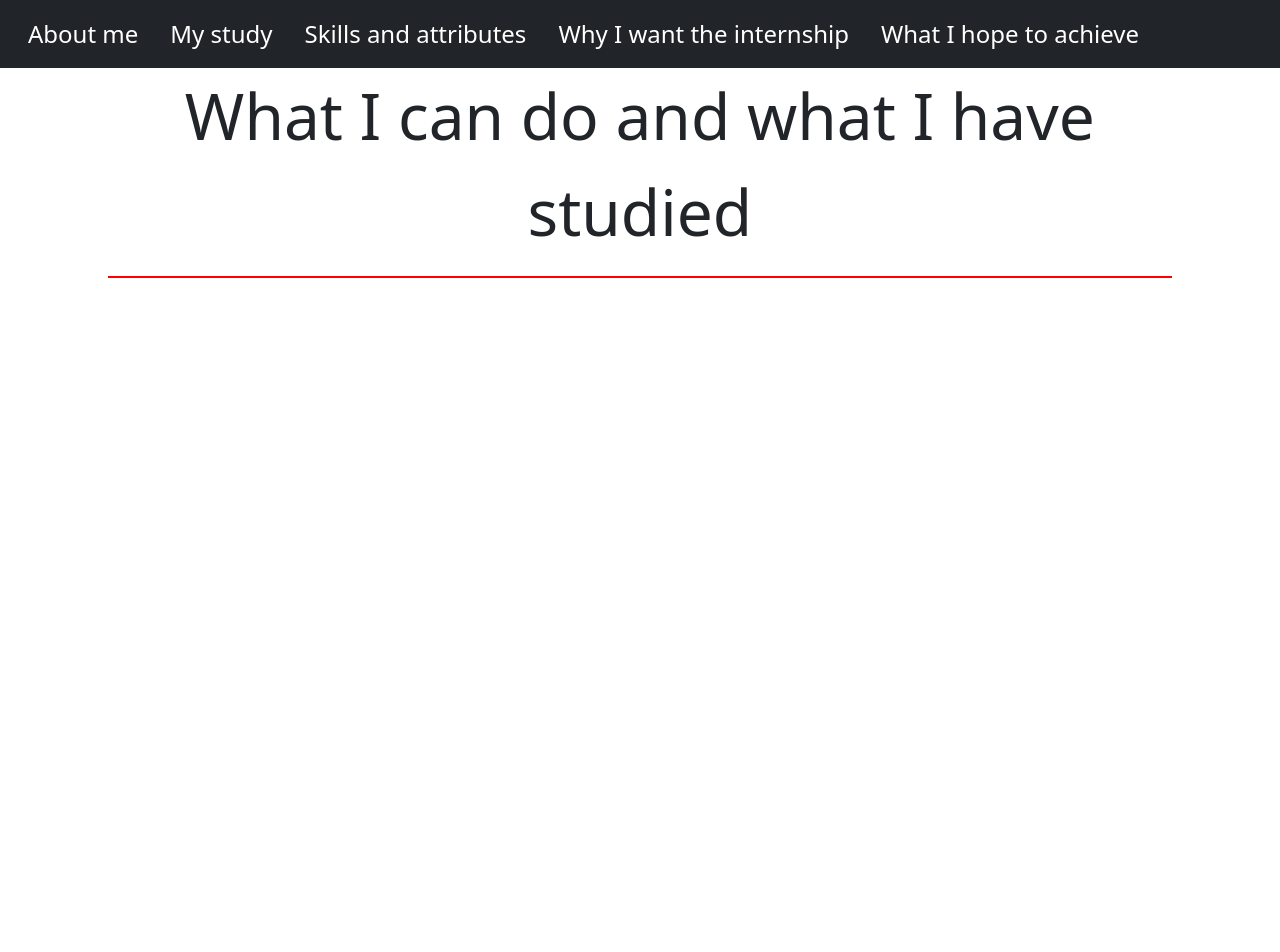
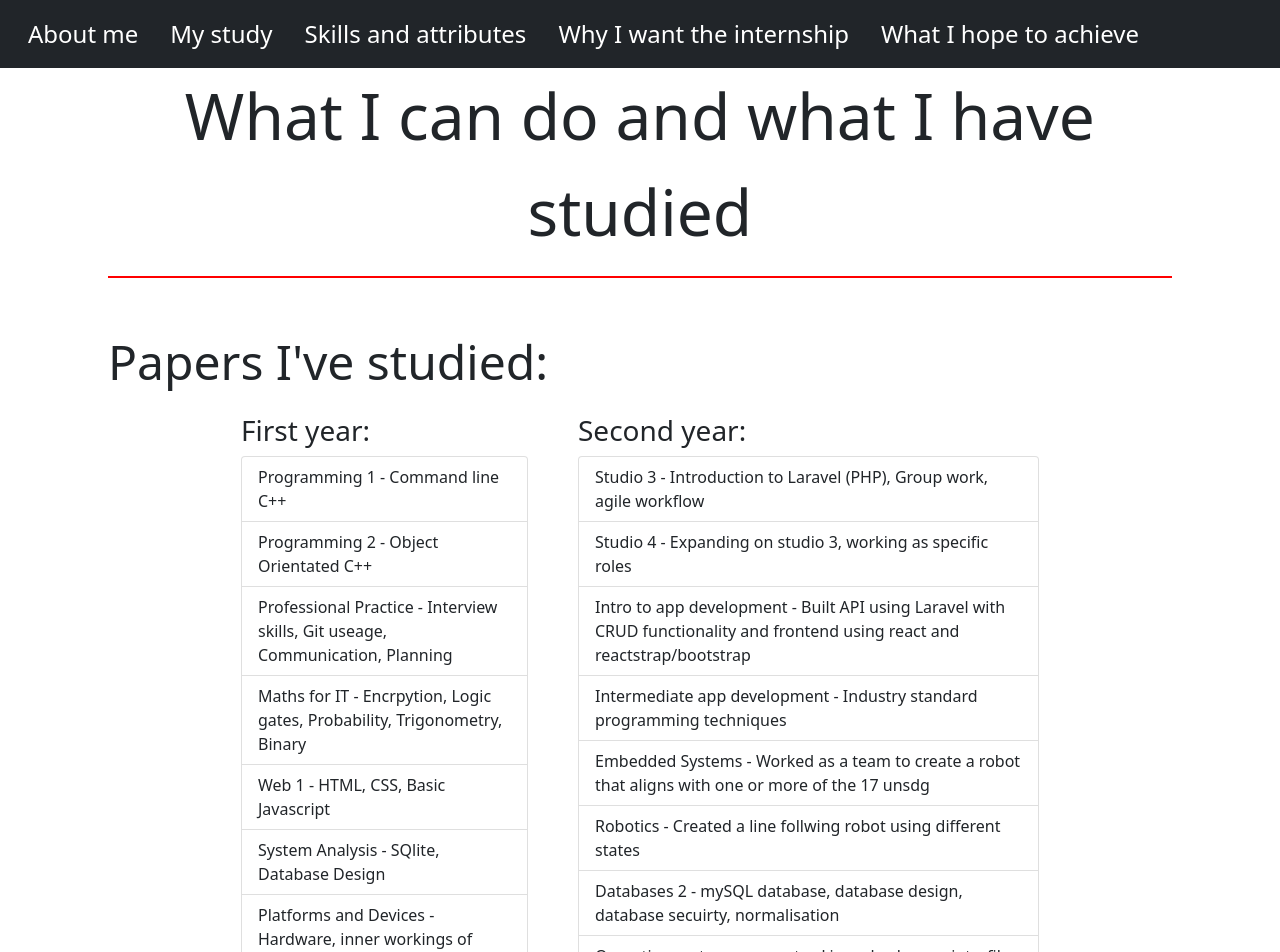
Before and after one commit to Hayden-McD/Firebrand-Application, a React (Create React App) app in the folder firebrand-application/: page /study in a window 1280 px wide. Shown: the top 952 px of the page. Before the commit the page ends 800 px from the top, so only its background shows below. Built offline with nearby package versions, Linux system fonts and the light colour scheme.

Commit message:
Finished the my study page and removed unnecessary div tags from all pages and removed unused class's from css file

```diff
--- a/firebrand-application/package.json
+++ b/firebrand-application/package.json
@@ -6,7 +6,9 @@
     "@testing-library/jest-dom": "^5.14.1",
     "@testing-library/react": "^11.2.7",
     "@testing-library/user-event": "^12.8.3",
+    "bootstrap": "^5.1.3",
     "react": "^17.0.2",
+    "react-bootstrap": "^2.0.1",
     "react-dom": "^17.0.2",
     "react-router-dom": "^5.3.0",
     "react-scripts": "4.0.3",
--- a/firebrand-application/src/Pages/aboutMe.js
+++ b/firebrand-application/src/Pages/aboutMe.js
@@ -1,8 +1,7 @@
 const AboutMe = () => {
 
   return (
-    <div class="container">
-      <div class="text-container">
+    <>
       <div class="page-title">
         <p>A little bit about me</p>
       </div>
@@ -30,8 +29,7 @@ const AboutMe = () => {
           I chose to study I.T as I felt this aligned with my areas of interest.
         </p>
       </div>
-      </div>
-    </div>
+    </>
   )
 }
 
--- a/firebrand-application/src/Pages/myStudy.js
+++ b/firebrand-application/src/Pages/myStudy.js
@@ -1,13 +1,50 @@
+import { ListGroup } from "react-bootstrap";
+
 const MyStudy = () => {
 
   return (
-    <div class="container">
-      <div class="text-container">
-        <div class="page-title">
-          <p>What I can do and what I have studied</p>
+    <>
+      <div class="page-title">
+        <p>What I can do and what I have studied</p>
+      </div>
+
+      <div class="paragraph-title">
+        <p>Papers I've studied: </p>
+      </div>
+      <div class="asd">
+        <div class="paper-container-left">
+          <h3>
+            First year:
+          </h3>
+          <ListGroup class="papers-list">
+            <ListGroup.Item>Programming 1 - Command line C++</ListGroup.Item>
+            <ListGroup.Item>Programming 2 - Object Orientated C++</ListGroup.Item>
+            <ListGroup.Item>Professional Practice - Interview skills, Git useage, Communication, Planning</ListGroup.Item>
+            <ListGroup.Item>Maths for IT - Encrpytion, Logic gates, Probability, Trigonometry, Binary</ListGroup.Item>
+            <ListGroup.Item>Web 1 - HTML, CSS, Basic Javascript</ListGroup.Item>
+            <ListGroup.Item>System Analysis - SQlite, Database Design </ListGroup.Item>
+            <ListGroup.Item>Platforms and Devices - Hardware, inner workings of computers</ListGroup.Item>
+            <ListGroup.Item>Intro to networking - Setting up switches and routers</ListGroup.Item>
+          </ListGroup>
+        </div>
+
+        <div class="paper-container-right">
+          <h3>
+            Second year:
+          </h3>
+          <ListGroup class="papers-list">
+            <ListGroup.Item>Studio 3 - Introduction to Laravel (PHP), Group work, agile workflow</ListGroup.Item>
+            <ListGroup.Item>Studio 4 - Expanding on studio 3, working as specific roles</ListGroup.Item>
+            <ListGroup.Item>Intro to app development - Built API using Laravel with CRUD functionality and frontend using react and reactstrap/bootstrap</ListGroup.Item>
+            <ListGroup.Item>Intermediate app development - Industry standard programming techniques</ListGroup.Item>
+            <ListGroup.Item>Embedded Systems - Worked as a team to create a robot that aligns with one or more of the 17 unsdg</ListGroup.Item>
+            <ListGroup.Item>Robotics - Created a line follwing robot using different states</ListGroup.Item>
+            <ListGroup.Item>Databases 2 - mySQL database, database design, database secuirty, normalisation</ListGroup.Item>
+            <ListGroup.Item>Operating systems concepts - Linux, backup scripts, file transfer</ListGroup.Item>
+          </ListGroup>
         </div>
       </div>
-    </div>
+    </>
   )
 }
 
--- a/firebrand-application/src/Pages/skills.js
+++ b/firebrand-application/src/Pages/skills.js
@@ -1,15 +1,11 @@
 const Skills = () => {
 
   return (
-    <div class="container">
-      <div class="container">
-        <div class="text-container">
-          <div class="page-title">
-            <p>My special skills and attributes</p>
-          </div>
-        </div>
+    <>
+      <div class="page-title">
+        <p>My special skills and attributes</p>
       </div>
-    </div>
+    </>
   )
 }
 
--- a/firebrand-application/src/Pages/what.js
+++ b/firebrand-application/src/Pages/what.js
@@ -1,14 +1,12 @@
 const What = () => {
 
-    return (
-      <div class="container">
-      <div class="text-container">
-        <div class="page-title">
-          <p>What I hope to achieve while at Firebrand</p>
-        </div>
+  return (
+    <>
+      <div class="page-title">
+        <p>What I hope to achieve while at Firebrand</p>
       </div>
-    </div>
-    )
+    </>
+  )
 }
 
 export default What
--- a/firebrand-application/src/Pages/why.js
+++ b/firebrand-application/src/Pages/why.js
@@ -1,14 +1,12 @@
 const Why = () => {
 
-    return (
-      <div class="container">
-      <div class="text-container">
-        <div class="page-title">
-          <p>Why I want the summer internship</p>
-        </div>
+  return (
+    <>
+      <div class="page-title">
+        <p>Why I want the summer internship</p>
       </div>
-    </div>
-    )
+    </>
+  )
 }
 
 export default Why
--- a/firebrand-application/src/css/App.css
+++ b/firebrand-application/src/css/App.css
@@ -23,6 +23,7 @@
   border-width: 2px;
   border-color: red;
   width: 83.1vw;
+  text-align: center;
 }
 
 .paragraph-title {
@@ -35,3 +36,26 @@
  font-size: 1.5rem;
  max-width: 50%;
 }
+
+.papers-list{
+  text-align: left;
+  width: 50%;
+}
+
+.paper-title{
+  font-size: 2rem;
+}
+
+.asd{
+  display: flex;
+  column-count: 2;
+  column-width: 250px;
+  column-gap: 50px;
+  max-width: 75%;
+  margin: 0 auto;
+
+}
+
+.paper-container-right{
+  max-width: 570px;
+}
```
Also changed, not shown: 1 other file (tests, documents, lock files or other folders). Lines whose indentation alone changed are shown as unchanged.
